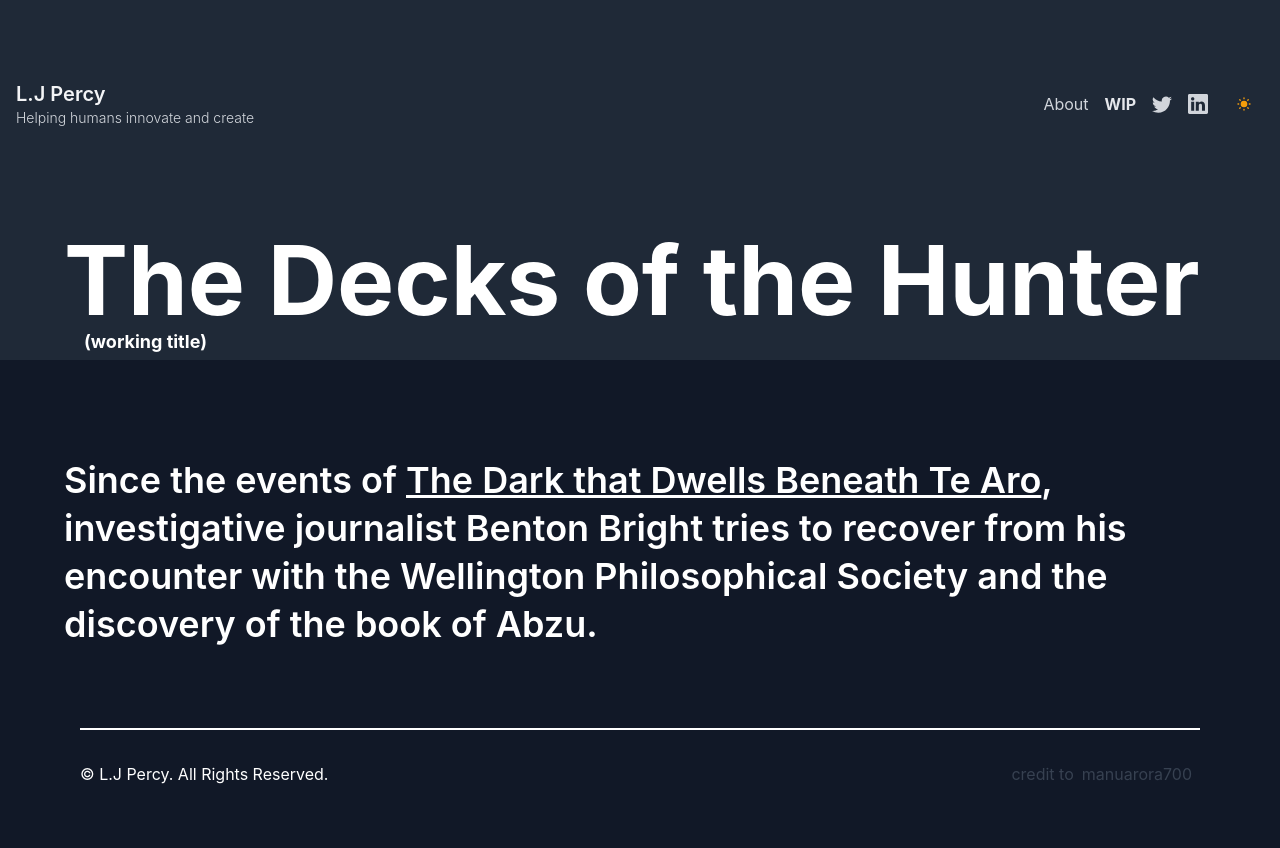
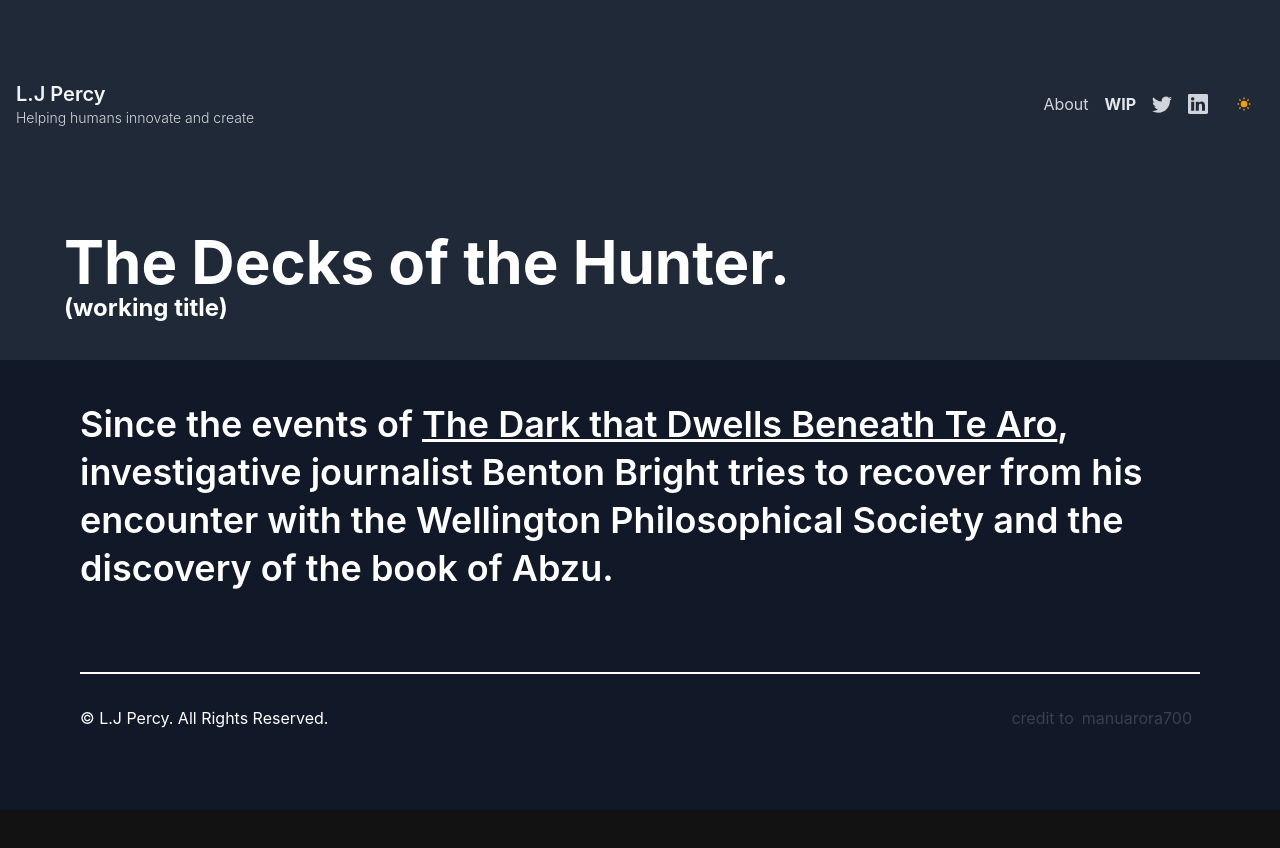
Before and after one commit to LukePercy/website, a Next.js app: page /wip in a window 1280 px wide. Shown: the top 848 px of the page. After the commit the page ends 810 px from the top, so only its background shows below. Built offline with nearby package versions, Linux system fonts and the light colour scheme.

Commit message:
smaller screens text clean up

```diff
--- a/components/AboutMe.js
+++ b/components/AboutMe.js
@@ -11,9 +11,9 @@ export default function AboutMe() {
         </h1>
       </div>
       <div className="bg-[#F1F1F1] -mt-10 dark:bg-gray-900 dark:text-white">
-        <div className="text-container max-w-6xl mx-auto pt-20">
+        <div className="text-container max-w-6xl mx-auto pt-20 xsm:pt-10">
           <p
-            className="leading-loose text-2xl md:text-4xl font-semibold mx-4"
+            className="leading-relaxed text-2xl md:text-4xl sm:text-2xl xsm:text-base font-semibold mx-4"
             style={{ lineHeight: "3rem" }}
           >
             {userData.about.title}<br/> I am currently working on {" "}
--- a/components/Wip.js
+++ b/components/Wip.js
@@ -1,18 +1,17 @@
 import React from "react";
-import userData from "../constants/data";
 
 export default function Wip() {
   return (
     <section className="bg-white dark:bg-gray-800">
       <div className="max-w-6xl mx-auto h-48 bg-white dark:bg-gray-800 dark:text-white">
-        <h1 className=" text-5xl md:text-8xl font-bold py-6 text-center md:text-left dark:text-white">
-          The Decks of the Hunter <span className="inline-block mx-5 text-lg md:align-top md:text-lg md:text-left dark:text-white">(working title)</span>
+        <h1 className=" text-5xl md:text-6xl xsm:text-2xl font-bold py-6 text-left dark:text-white">
+          The Decks of the Hunter. <span className="block text-lg md:text-2xl md:text-left dark:text-white">(working title)</span>
         </h1>
       </div>
       <div className="bg-[#F1F1F1] -mt-10 dark:bg-gray-900 dark:text-white">
-        <div className="text-container max-w-6xl mx-auto pt-20">
+        <div className="text-container max-w-6xl mx-auto pt-20 xsm:pt-10">
           <p
-            className="leading-loose text-2xl md:text-4xl font-semibold mt-4"
+            className="leading-relaxed text-2xl md:text-4xl sm:text-2xl xsm:text-base font-semibold mx-4"
             style={{ lineHeight: "3rem" }}
             >Since the events of <a className="hover:text-purple-500 underline" href="https://www.amazon.com/Dark-that-Dwells-Beneath-Aro-ebook/dp/B092S7YPT6">The Dark that Dwells Beneath Te Aro</a>,
             investigative journalist Benton Bright tries to recover from his encounter with the Wellington Philosophical Society and the discovery of the book of Abzu.
```
